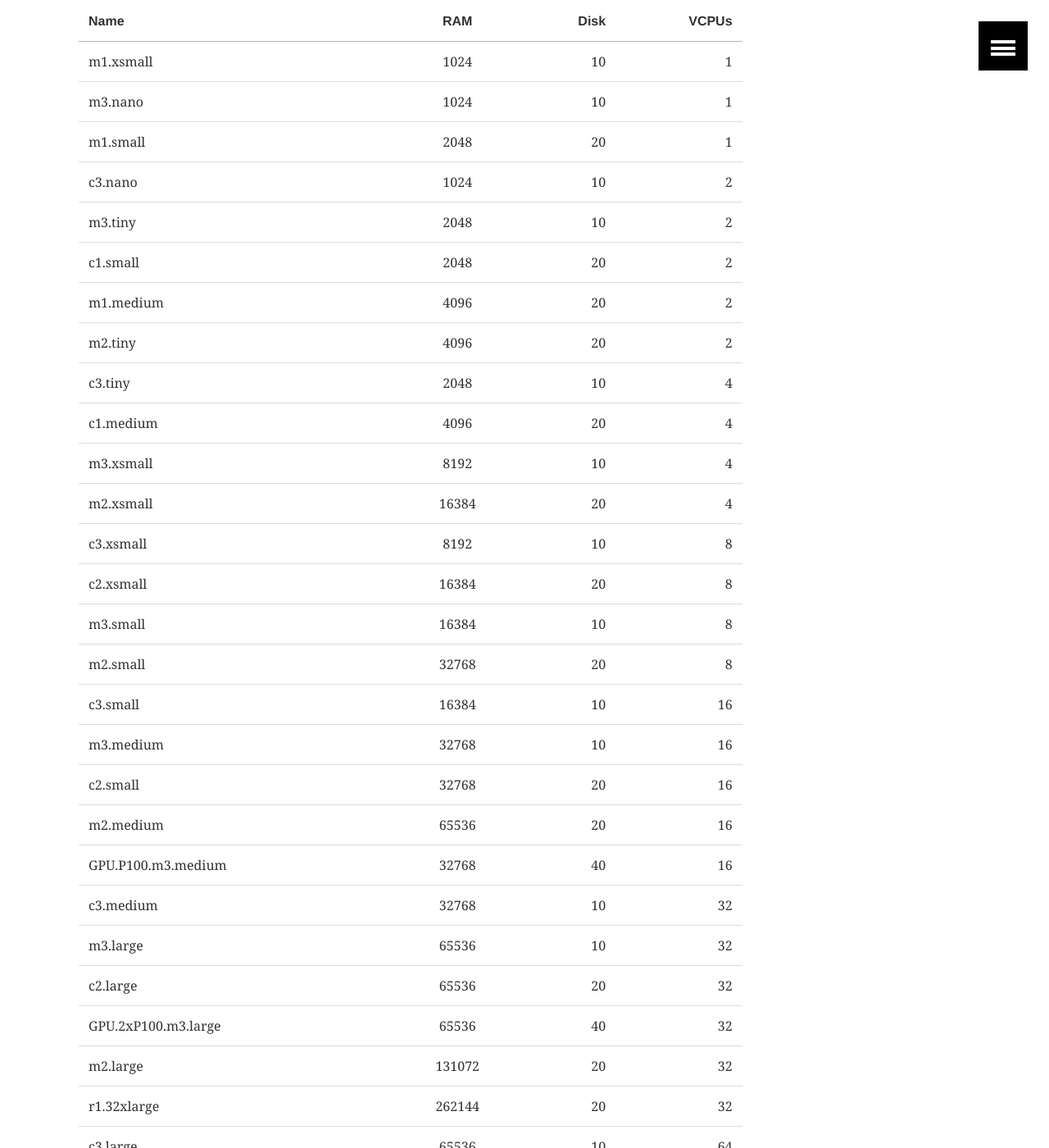
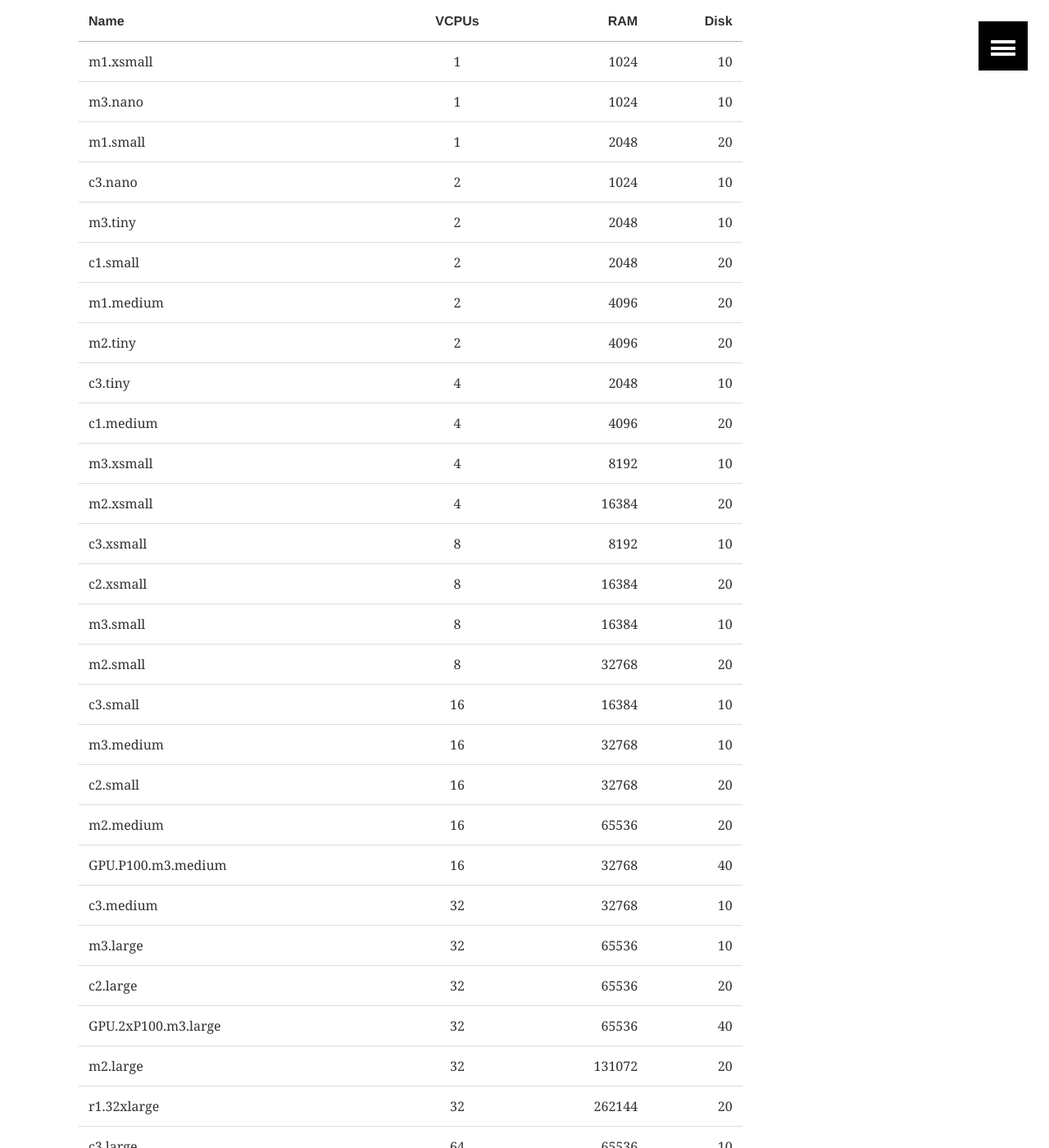
Before and after one commit to etais-ee/etais-web, a Jekyll site: the page built from using/openstack_flavors.md, in a window 1280 px wide and 1400 px high, scrolled down 505 px. Shown: the whole window at 82% size. Built offline with Jekyll 4.4.1, drawn with Linux system fonts in a browser that asks for light colours; some of the changed text lies outside the part shown.

```diff
--- a/using/openstack_flavors.md
+++ b/using/openstack_flavors.md
@@ -17,37 +17,37 @@ is as follows:
 
 List of supported flavors:
 
-| Name                |    RAM | Disk | VCPUs |
+| Name                |    VCPUs | RAM | Disk |
 | -------- |:-----:| -----:| -----:|
-| m1.xsmall           |   1024 |   10 |     1 |
-| m3.nano             |   1024 |   10 |     1 |
-| m1.small            |   2048 |   20 |     1 |
-| c3.nano             |   1024 |   10 |     2 |
-| m3.tiny             |   2048 |   10 |     2 |
-| c1.small            |   2048 |   20 |     2 |
-| m1.medium           |   4096 |   20 |     2 |
-| m2.tiny             |   4096 |   20 |     2 |
-| c3.tiny             |   2048 |   10 |     4 |
-| c1.medium           |   4096 |   20 |     4 |
-| m3.xsmall           |   8192 |   10 |     4 |
-| m2.xsmall           |  16384 |   20 |     4 |
-| c3.xsmall           |   8192 |   10 |     8 |
-| c2.xsmall           |  16384 |   20 |     8 |
-| m3.small            |  16384 |   10 |     8 |
-| m2.small            |  32768 |   20 |     8 |
-| c3.small            |  16384 |   10 |    16 |
-| m3.medium           |  32768 |   10 |    16 |
-| c2.small            |  32768 |   20 |    16 |
-| m2.medium           |  65536 |   20 |    16 |
-| GPU.P100.m3.medium  |  32768 |   40 |    16 |
-| c3.medium           |  32768 |   10 |    32 |
-| m3.large            |  65536 |   10 |    32 |
-| c2.large            |  65536 |   20 |    32 |
-| GPU.2xP100.m3.large |  65536 |   40 |    32 |
-| m2.large            | 131072 |   20 |    32 |
-| r1.32xlarge         | 262144 |   20 |    32 |
-| c3.large            |  65536 |   10 |    64 |
-| m3.xlarge           | 131072 |   10 |    64 |
-| c2.xlarge           | 131072 |   20 |    64 |
-| m2.xlarge           | 262144 |   20 |    64 |
-| c3.xlarge           | 131072 |   10 |   128 |
+| m1.xsmall           |	  1|   1024 |   10 |
+| m3.nano             |	  1|   1024 |   10 |
+| m1.small            |	  1|   2048 |   20 |
+| c3.nano             |	  2|   1024 |   10 |
+| m3.tiny             |	  2|   2048 |   10 |
+| c1.small            |	  2|   2048 |   20 |
+| m1.medium           |	  2|   4096 |   20 |
+| m2.tiny             |	  2|   4096 |   20 |
+| c3.tiny             |	  4|   2048 |   10 |
+| c1.medium           |	  4|   4096 |   20 |
+| m3.xsmall           |	  4|   8192 |   10 |
+| m2.xsmall           |	  4|  16384 |   20 |
+| c3.xsmall           |	  8|   8192 |   10 |
+| c2.xsmall           |	  8|  16384 |   20 |
+| m3.small            |	  8|  16384 |   10 |
+| m2.small            |	  8|  32768 |   20 |
+| c3.small            |	 16|  16384 |   10 |
+| m3.medium           |	 16|  32768 |   10 |
+| c2.small            |	 16|  32768 |   20 |
+| m2.medium           |	 16|  65536 |   20 |
+| GPU.P100.m3.medium  |	 16|  32768 |   40 |
+| c3.medium           |	 32|  32768 |   10 |
+| m3.large            |	 32|  65536 |   10 |
+| c2.large            |	 32|  65536 |   20 |
+| GPU.2xP100.m3.large |	 32|  65536 |   40 |
+| m2.large            |	 32| 131072 |   20 |
+| r1.32xlarge         |	 32| 262144 |   20 |
+| c3.large            |	 64|  65536 |   10 |
+| m3.xlarge           |	 64| 131072 |   10 |
+| c2.xlarge           |	 64| 131072 |   20 |
+| m2.xlarge           |	 64| 262144 |   20 |
+| c3.xlarge           |	128| 131072 |   10 |
```
